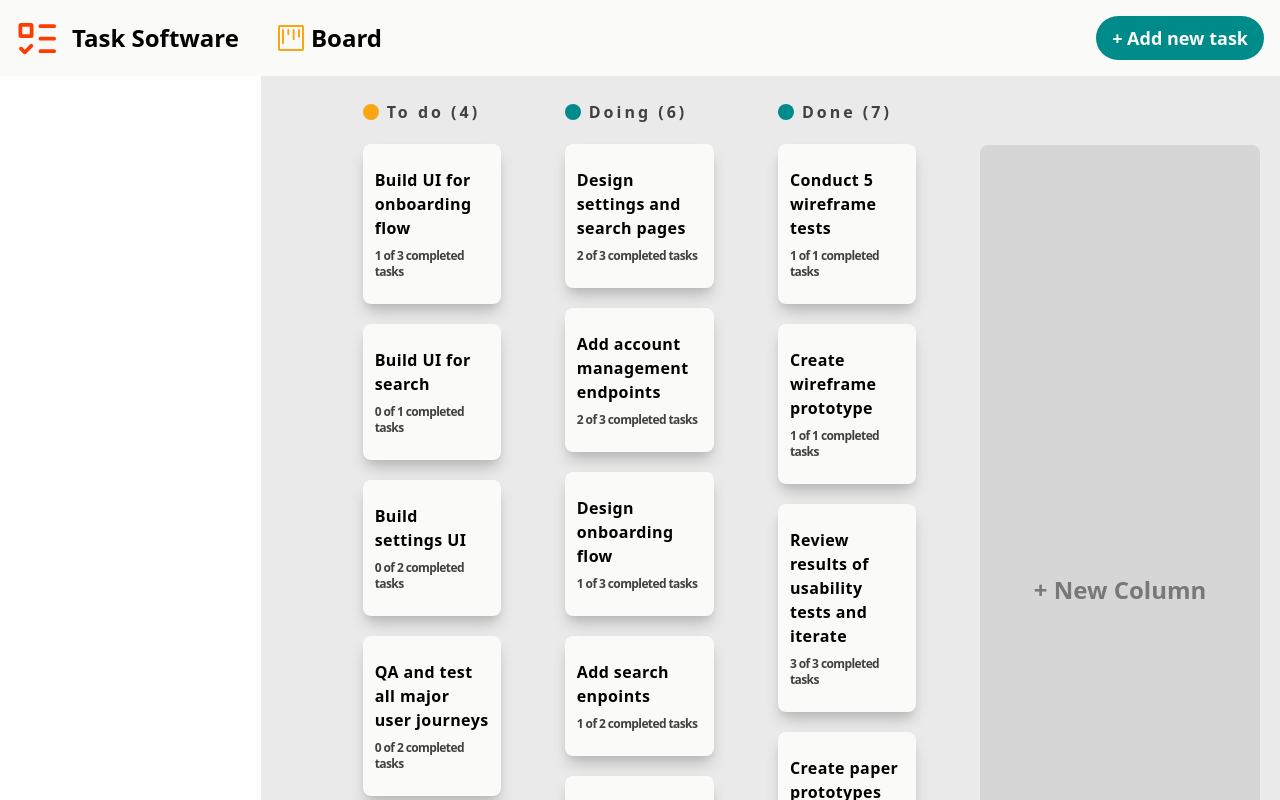
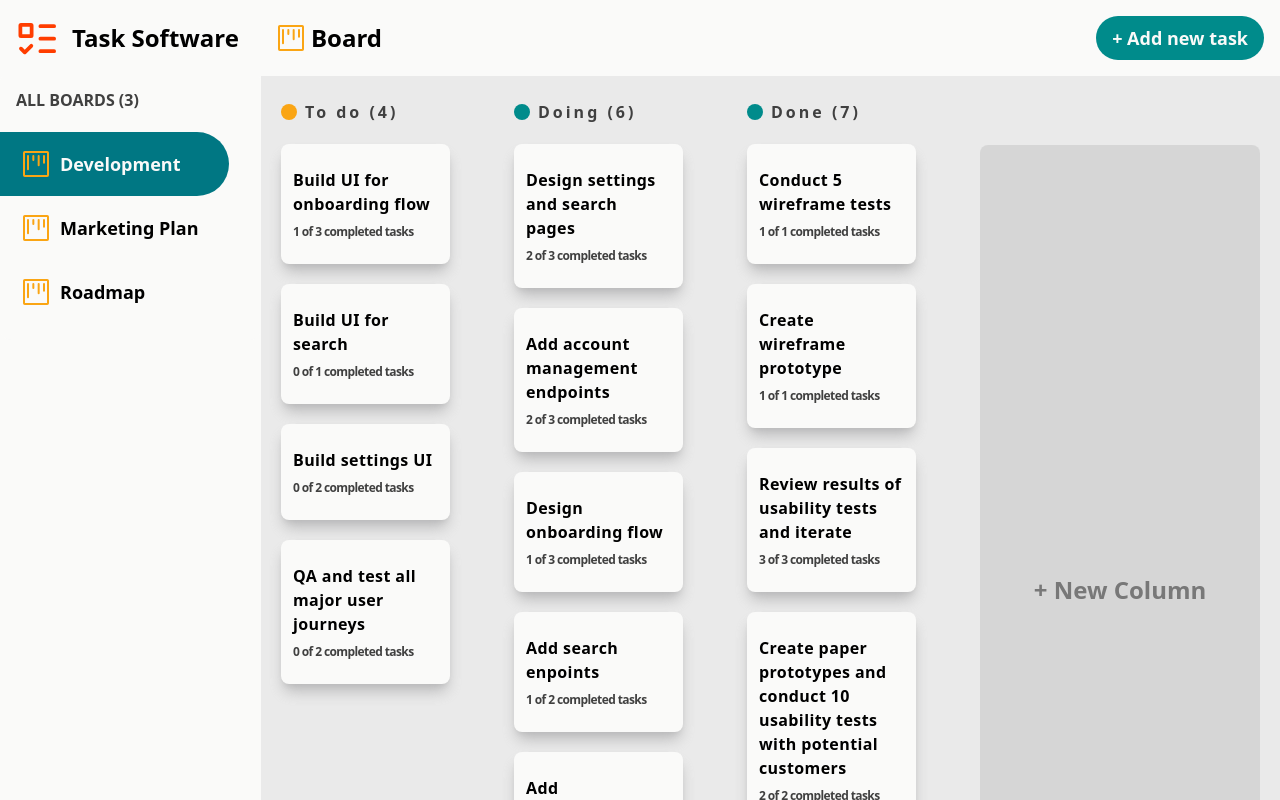
Before and after one commit to alexandru-posirca/Task-Management-Software, a React (Vite) app: page / in a window 1280 px wide. Built offline with nearby package versions, Linux system fonts and the light colour scheme.

Commit message:
Sidebar desktop

```diff
--- a/src/components/Content.jsx
+++ b/src/components/Content.jsx
@@ -40,7 +40,7 @@ function Content() {
     >
       {
         windowSize[0] >= 768 && (
-          <Sidebar/>
+          <Sidebar sidebarActive={sidebarActive} setSidebarActive={setSidebarActive}/>
         )
       }
       {columns.length > 0 ? (
--- a/src/components/Sidebar.jsx
+++ b/src/components/Sidebar.jsx
@@ -1,7 +1,47 @@
-function Sidebar() {
+import { useDispatch, useSelector } from "react-redux"
+import useDarkTheme from "../Hooks/useDarkTheme";
+import { useState } from "react";
+import sliceBoards from "../redux/sliceBoards";
+import boardIcon from "../assets/board-icon.svg";
+
+function Sidebar({ sidebarActive, setSidebarActive, }) {
+  const dispatch = useDispatch()
+  const [typeTheme, setTypeTheme] = useDarkTheme();
+  const [darkTheme, setDarkTheme] = useState(
+    typeTheme === "light" ? true : false
+  );
+
+  const toggleDarkTheme = (checked) => {
+    setTypeTheme(typeTheme);
+    setDarkTheme(checked);
+  };
+
+  const boards = useSelector((state) => state.boards);
+
+
   return (
-    <div>
-      Sidebar content
+    <div
+    className={sidebarActive ? 'bg-white-main dark:bg-gray-400 min-w-[261px] fixed top-[72px] h-screen z-20 left-0 items-center' : 'bg-orange-400 dark:bg-cyan-500 items-center justify-center top-auto bottom-10 cursor-pointer transition duration-300 transform fixed w-[56px] h-[48px] rounded-r-full p-0'}
+    >
+     {sidebarActive && (
+      <div className="bg-white-main dark:bg-gray-400 w-full py-4 rounded-xl">
+        <h3 className="dark:text-gray-200 text-gray-400 font-semibold mx-4 mb-5">
+          ALL BOARDS ({boards?.length})
+        </h3>
+        <div className="flex flex-col justify-between">
+          {boards.map((board, index) => (
+            <div className={`flex items-center space-x-2 rounded-r-full px-5 mr-8 ease-in-out duration-500 py-4 dark:text-white ${board.statusActive && "bg-cyan-500 rounded-r-full text-white-main mr-8"}`}
+            key={index}
+            >
+              <img src={boardIcon} className="h-8"/>
+              <p className="text-lg font-semibold">
+                {board.nameBoard}
+              </p>
+            </div>
+          ))}
+        </div>
+      </div>
+     )}
     </div>
   )
 }
```
